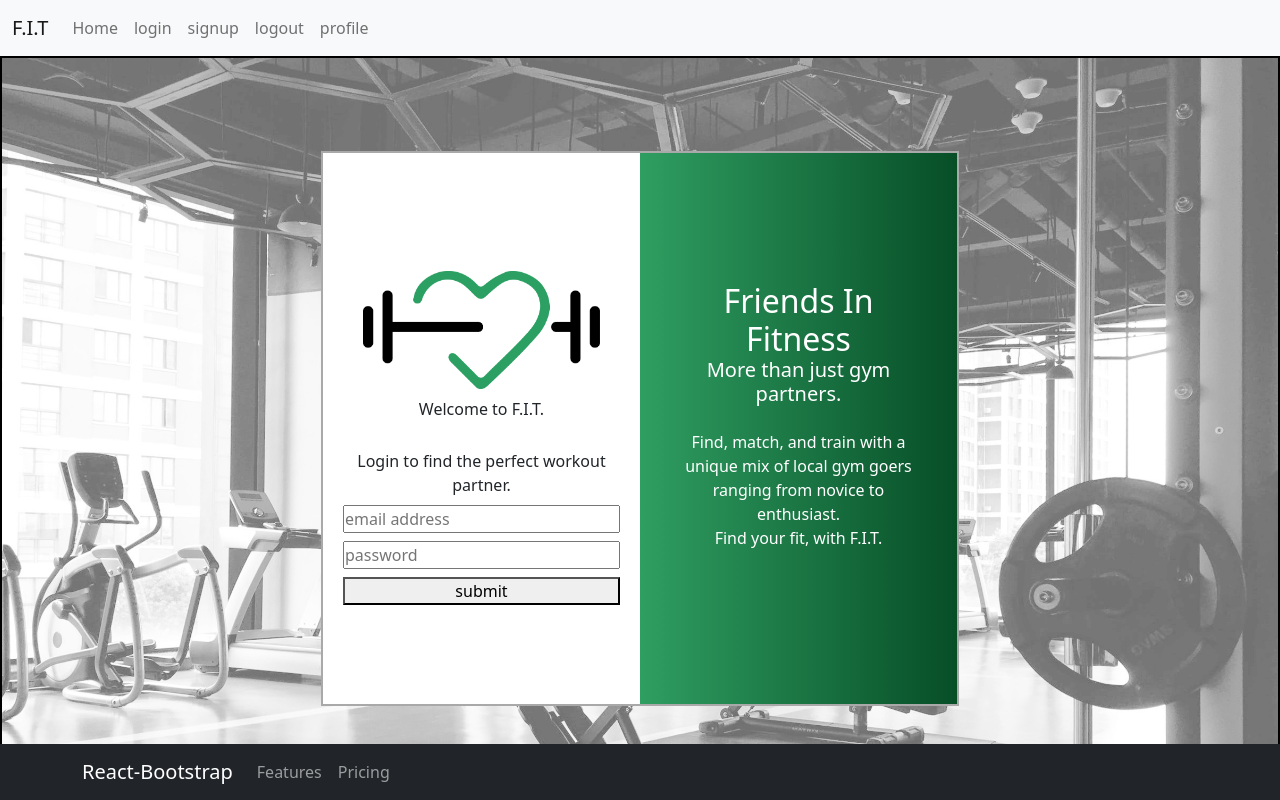
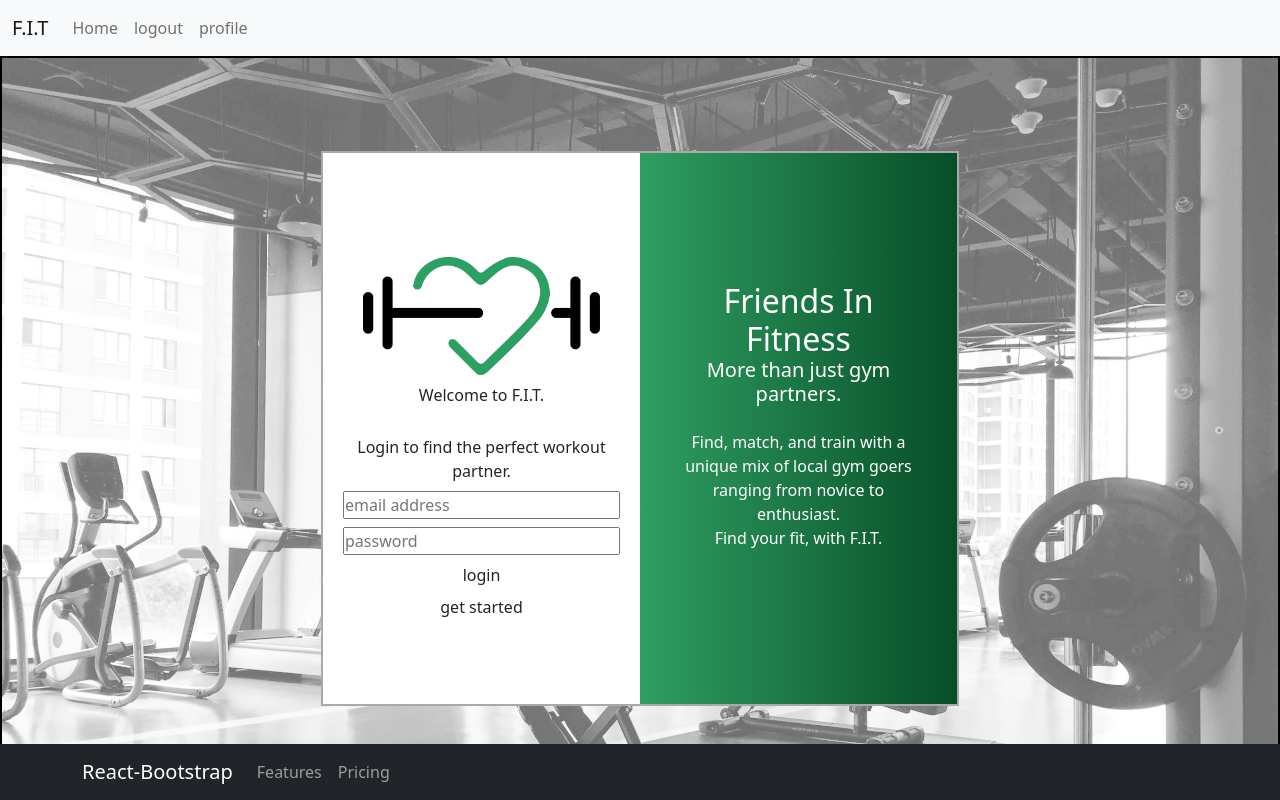
Before and after one commit to jahnathanexantus/freindsInTrainingMERN, a React (Create React App) app in the folder client/: page / in a window 1280 px wide. Built offline with nearby package versions, Linux system fonts and the light colour scheme.

Commit message:
add login and sign up to the home page

```diff
--- a/client/src/components/Header.js
+++ b/client/src/components/Header.js
@@ -18,15 +18,10 @@ function Header() {
 						navbarScroll
 					>
 						<Nav.Link href="/">Home</Nav.Link>
-						<Nav.Link href="/login">login</Nav.Link>
-						<Nav.Link href="/signup">signup</Nav.Link>
+
 						<Nav.Link href="/logout">logout</Nav.Link>
 						<Nav.Link href="/profile">profile</Nav.Link>
-
-
-
 					</Nav>
-
 				</Navbar.Collapse>
 			</Container>
 		</Navbar>
--- a/client/src/components/pages/Home.js
+++ b/client/src/components/pages/Home.js
@@ -1,5 +1,8 @@
 import React from "react";
 import bkgImage from "../../images/login_bg.jpg";
+
+import Nav from "react-bootstrap/Nav";
+
 
 const Home = () => {
 	const bkgStyle = {
@@ -21,7 +24,8 @@ const Home = () => {
 					<input type="text" placeholder="email address" />
 					<input type="password" placeholder="password" />
 
-					<button>submit</button>
+					<Nav.Link href="/login">login</Nav.Link>
+					<Nav.Link href="/signup">get started</Nav.Link>
 				</div>
 
 				<div className="loginContainerRight">
```
